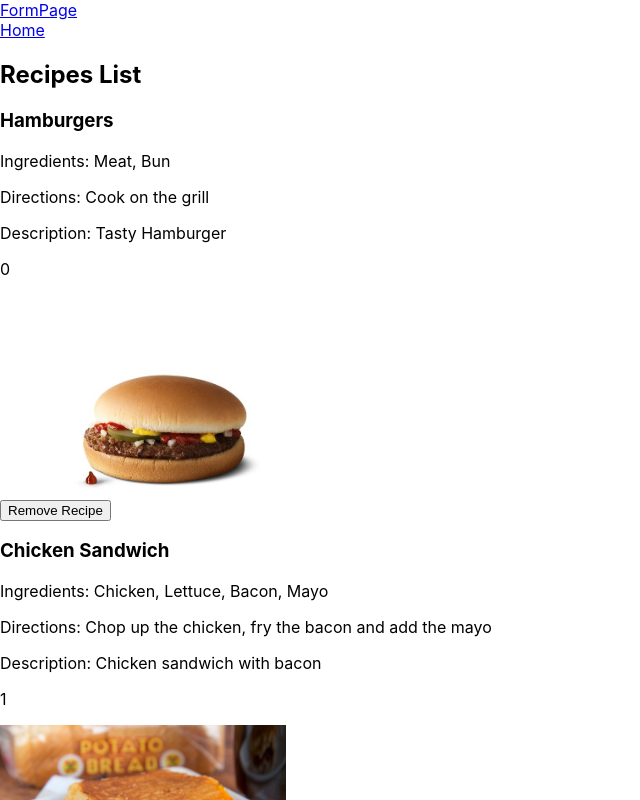
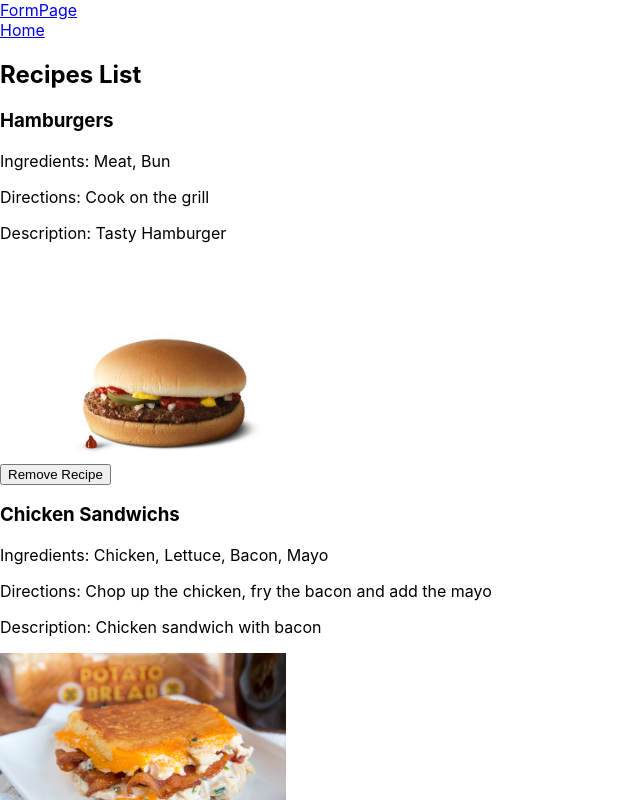
Before and after one commit to Memerax/asdproject, a React (Create React App) app in the folder my-app/: page / in a window 1280 px wide. Shown: the top 800 px of the page, without its empty margins (0-640 px from the left). Built offline with nearby package versions, Linux system fonts and the light colour scheme.

Commit message:
Adjusted JSON file location to be imported to the array

```diff
--- a/my-app/src/App.js
+++ b/my-app/src/App.js
@@ -3,26 +3,9 @@ import { Link } from "react-router-dom";
 import {useState, useEffect} from "react";
 import {RecipeList} from "./Recipe";
 import { useRef} from "react";
+//import the Json file to an array
+import recipesData from "./recipes.json";
 
-
-const recipesData = [
-    {
-        name: "Hamburgers",
-        Ingredients: "Meat, Bun",
-        Directions: "Cook on the grill",
-        Description: "Tasty Hamburger",
-        recipe_img: "./images/hamburger.jpg",
-        visible: true
-    },
-    {
-        name: "Chicken Sandwich",
-        Ingredients: "Chicken, Lettuce, Bacon, Mayo",
-        Directions: "Chop up the chicken, fry the bacon and add the mayo",
-        Description: "Chicken sandwich with bacon",
-        recipe_img: "./images/Chicken.jpg",
-        visible: true
-    }
-]
 export function Formpage() {
     const nameInput = useRef();
     const ingredientsInput = useRef();
--- a/my-app/src/Recipe.js
+++ b/my-app/src/Recipe.js
@@ -28,7 +28,6 @@ function Recipe(props) {
                 <p>Ingredients: {props.ingredients}</p>
                 <p>Directions: {props.directions}</p>
                 <p>Description: {props.description}</p>
-                <p>{props.id}</p>
                 <img height={"200"}
                      src={props.recipe_img}
                 />
--- a/my-app/public/recipes.json
+++ b/my-app/src/recipes.json
@@ -8,7 +8,7 @@
     "visible": true
   },
   {
-    "name": "Chicken Sandwich",
+    "name": "Chicken Sandwichs",
     "Ingredients": "Chicken, Lettuce, Bacon, Mayo",
     "Directions": "Chop up the chicken, fry the bacon and add the mayo",
     "Description": "Chicken sandwich with bacon",
```
